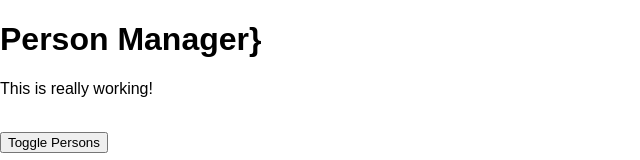
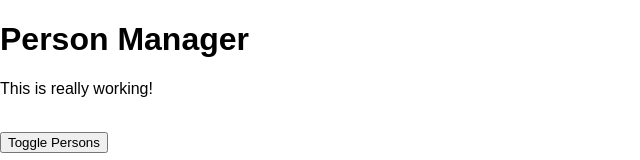
Before and after one commit to katherina-code/react-guide, a React app: page / in a window 1280 px wide. Shown: the top 160 px of the page, without its empty margins (0-640 px from the left). Built offline with nearby package versions, Linux system fonts and the light colour scheme.

Commit message:
new files 08/11/19

```diff
--- a/src/components/Cockpit/Cockpit.js
+++ b/src/components/Cockpit/Cockpit.js
@@ -19,7 +19,7 @@ const cockpit = (props) => {
 
     return (
         <div className={classes.Cockpit}>
-            <h1 className="App-title">{props.title}}</h1>
+            <h1 className="App-title">{props.title}</h1>
             <p className={assignedClasses.join(' ')}>This is really working!</p>
             <br />
             <button
```
